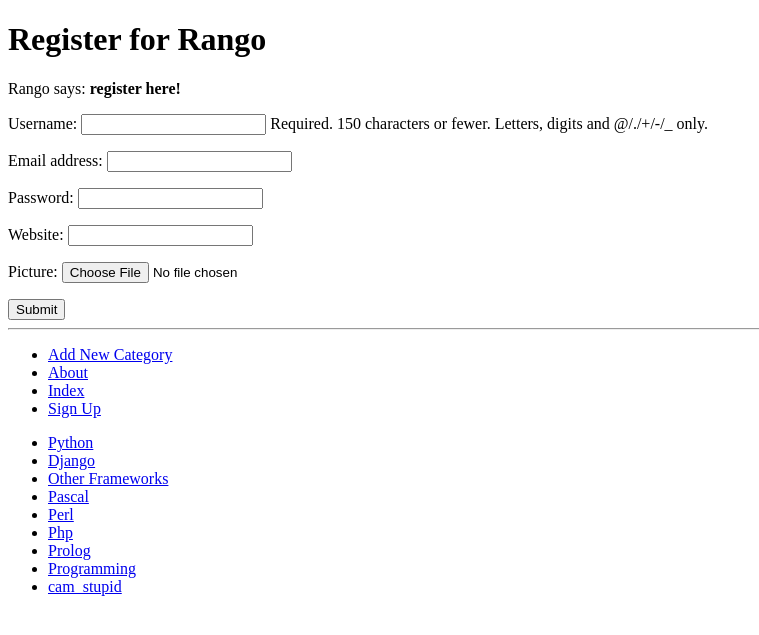
After one commit to bhilosobher/tango_with_django_project, a Django app: page /rango/register/ in a window 1280 px wide. The commit adds this page. Shown: the top 635 px of the page, without its empty margins (0-759 px from the left). Run offline with Django 3.2, Linux system fonts and the light colour scheme; data comes from the database, SQL or seed files in the repository; both versions use the stored data as it was after the commit.

Commit message:
added register page

```diff
--- a/rango/admin.py
+++ b/rango/admin.py
@@ -1,5 +1,6 @@
 from django.contrib import admin
 from rango.models import Category, Page
+from rango.models import UserProfile
 
 class PageAdmin(admin.ModelAdmin):
     list_display = ('title', 'category','url')
@@ -9,3 +10,4 @@
 # Register your models here.
 admin.site.register(Category, CategoryAdmin)
 admin.site.register(Page,PageAdmin)
+admin.site.register(UserProfile)
--- a/rango/forms.py
+++ b/rango/forms.py
@@ -1,5 +1,6 @@
 from django import forms
-from rango.models import Page, Category
+from rango.models import Page, Category, UserProfile
+from django.contrib.auth.models import User
 
 class CategoryForm(forms.ModelForm):
     name = forms.CharField(max_length = 128,
@@ -35,3 +36,16 @@
         model = Page
         #exclude the foreign key frm the form
         exclude = ('category',)
+
+class UserForm(forms.ModelForm):
+    password = forms.CharField(widget = forms.PasswordInput())
+
+    class Meta:
+        model = User
+        fields = ('username','email','password')
+
+class UserProfileForm(forms.ModelForm):
+
+    class Meta:
+        model = UserProfile
+        fields = ('website','picture')
--- a/rango/models.py
+++ b/rango/models.py
@@ -1,4 +1,5 @@
 from django.db import models
+from django.contrib.auth.models import User
 from django.template.defaultfilters import slugify
 # Create your models here.
 
@@ -27,4 +28,14 @@
     def __str__(self):
         return self.title
 
+class UserProfile(models.Model):
+    #first link our UserProfile to a User model instance
+    user = models.OneToOneField(User)
+    #then list the extra attributes we wnt to include
+    website = models.URLField(blank = True)
+    picture = models.ImageField(upload_to = 'profile_images', blank = True)
+
+    def __str__(self):
+        return self.user.username
+
 #user: casian; password: K....g3
--- a/rango/urls.py
+++ b/rango/urls.py
@@ -18,4 +18,5 @@
             views.show_category, name = 'show_category'),
         url(r'^category/(?P<category_name_slug>[\w\-]+)/add_page/$',
             views.add_page, name = 'add_page'),
+        url(r'^register/$', views.register, name = 'register'),
 ]
--- a/rango/views.py
+++ b/rango/views.py
@@ -2,6 +2,7 @@
 from django.shortcuts import render
 from rango.models import Category, Page
 from rango.forms import CategoryForm, PageForm
+from rango.forms import UserForm, UserProfileForm
 def index(request):
 
     category_list = Category.objects.order_by('-likes')[:5]
@@ -68,3 +69,41 @@
 
     context_dict = {'form':form, 'category':category}
     return render(request, 'rango/add_page.html', context_dict)
+
+#important! this function basically handles both displaying the form and processing data from it..
+def register(request):
+    registered = False
+    #if it's a http post, then we it meaans we're getting form data which we must in turn process!
+    if request.method == 'POST':
+        #try to grab the raw request data(binary?)
+        user_form = UserForm(data = request.POST)
+        profile_form = UserProfileForm(data = request.POST)
+        #if the data from the two forms is valid..
+        if user_form.is_valid() and profile_form.is_valid():
+            #save the user FORM DATA to the database (but has it been processed yet?)
+            user = user_form.save()
+            #hash the password, once hashed we then create an user object !!
+            user.set_password(user.password)
+            user.save() #i.e. now we STORE it in the database; before in was just in the server's RAM or smtng
+            #setting commit = false delays saving the mode until we are rid of integrity problems
+            #create a variable which stores all the data frm the userProfile form...
+            profile = profile_form.save(commit=False)
+            #flesh the 1 to 1 relationship i.e. fix the userprofiles's user associate
+            profile.user = user
+
+            #if the user provided a pic in the registration form..
+            if 'picture' in request.FILES:
+                profile.picture = request.FILES['picture']
+            profile.save()
+
+            registered = True
+
+        else:
+            #one of the form (or both) is invalid; print the errors to terminal
+            print(user_form.errors, profile_form.errors)
+    else: #if it's not a post, actually...then it is a GET! sooo let's display stuff
+        user_form = UserForm()
+        profile_form = UserProfileForm()
+
+    return render(request, 'rango/register.html',
+                  {'user_form': user_form, 'profile_form': profile_form, 'registered': registered})
--- a/tango_with_django_project/settings.py
+++ b/tango_with_django_project/settings.py
@@ -84,6 +84,10 @@
     }
 }
 
+PASSWORD_HASHERS = [
+    'django.contrib.auth.hashers.PBKDF2PasswordHasher',
+    'django.contrib.auth.hashers.PBKDF2SHA1PasswordHasher',
+]
 
 # Password validation
 # https://docs.djangoproject.com/en/1.11/ref/settings/#auth-password-validators
@@ -93,7 +97,7 @@
         'NAME': 'django.contrib.auth.password_validation.UserAttributeSimilarityValidator',
     },
     {
-        'NAME': 'django.contrib.auth.password_validation.MinimumLengthValidator',
+        'NAME': 'django.contrib.auth.password_validation.MinimumLengthValidator','OPTIONS' : { 'min_length': 6,}
     },
     {
         'NAME': 'django.contrib.auth.password_validation.CommonPasswordValidator',
--- a/templates/rango/base.html
+++ b/templates/rango/base.html
@@ -22,6 +22,7 @@
 				<li><a href="{% url 'add_category' %}">Add New Category</a></li>
 				<li><a href="{% url 'about' %}">About</a></li>
 				<li><a href="{% url 'index' %}">Index</a></li>
+				<li><a href="{% url 'register' %}">Sign Up</a></li>
 			</ul>
 		</div>
 		<div>
--- /dev/null
+++ b/templates/rango/register.html
@@ -0,0 +1,28 @@
+{% extends 'rango/base.html' %}
+{% load staticfiles %}
+
+{% block title_block %}
+	Register
+{% endblock %}
+
+{% block body_block %}
+	<h1> Register for Rango</h1>
+	{% if registered %}
+		Rango says: <strong>thank you for registering!</strong>
+		<a href="% url 'index' %"></a>Return to the homepage.<br />
+	{% else %}
+		Rango says: <strong> register here!</strong><br />
+		<form id="user_form" method = "POST" action = "{% url 'register' %}" enctype="multipart/form_data">
+
+			{% csrf_token %}
+
+			<!-- display every form -->
+
+			{{ user_form.as_p }}
+			{{ profile_form.as_p }}
+
+			<!-- provide a button to click to submit the form! -->
+			<input type="submit" name = "submit value = "Register" />
+		</form>
+	{% endif %}
+{% endblock %}
```
Also changed, not shown: db.sqlite3, rango/migrations/0004_auto_20190212_2341.py (added).
